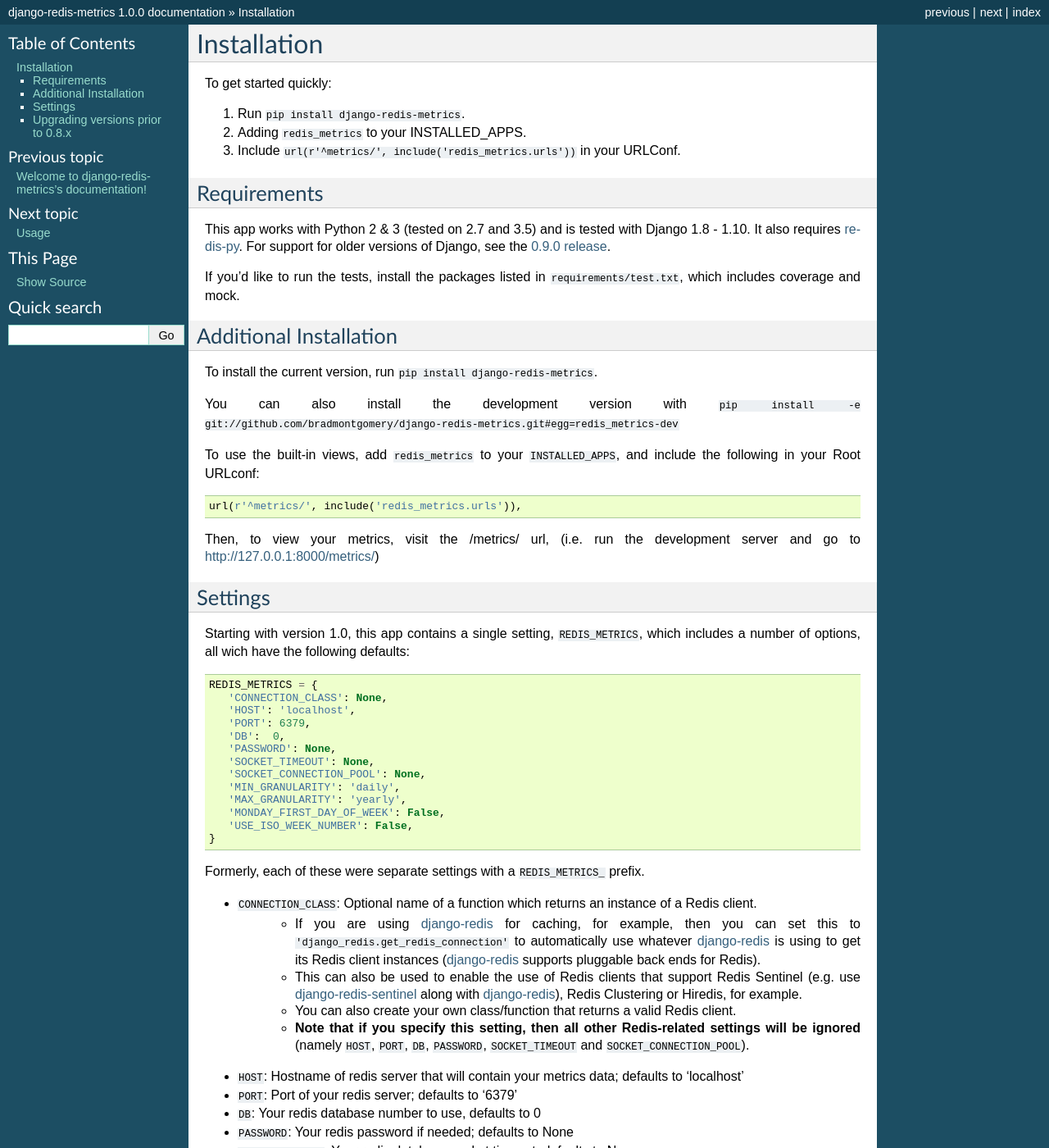
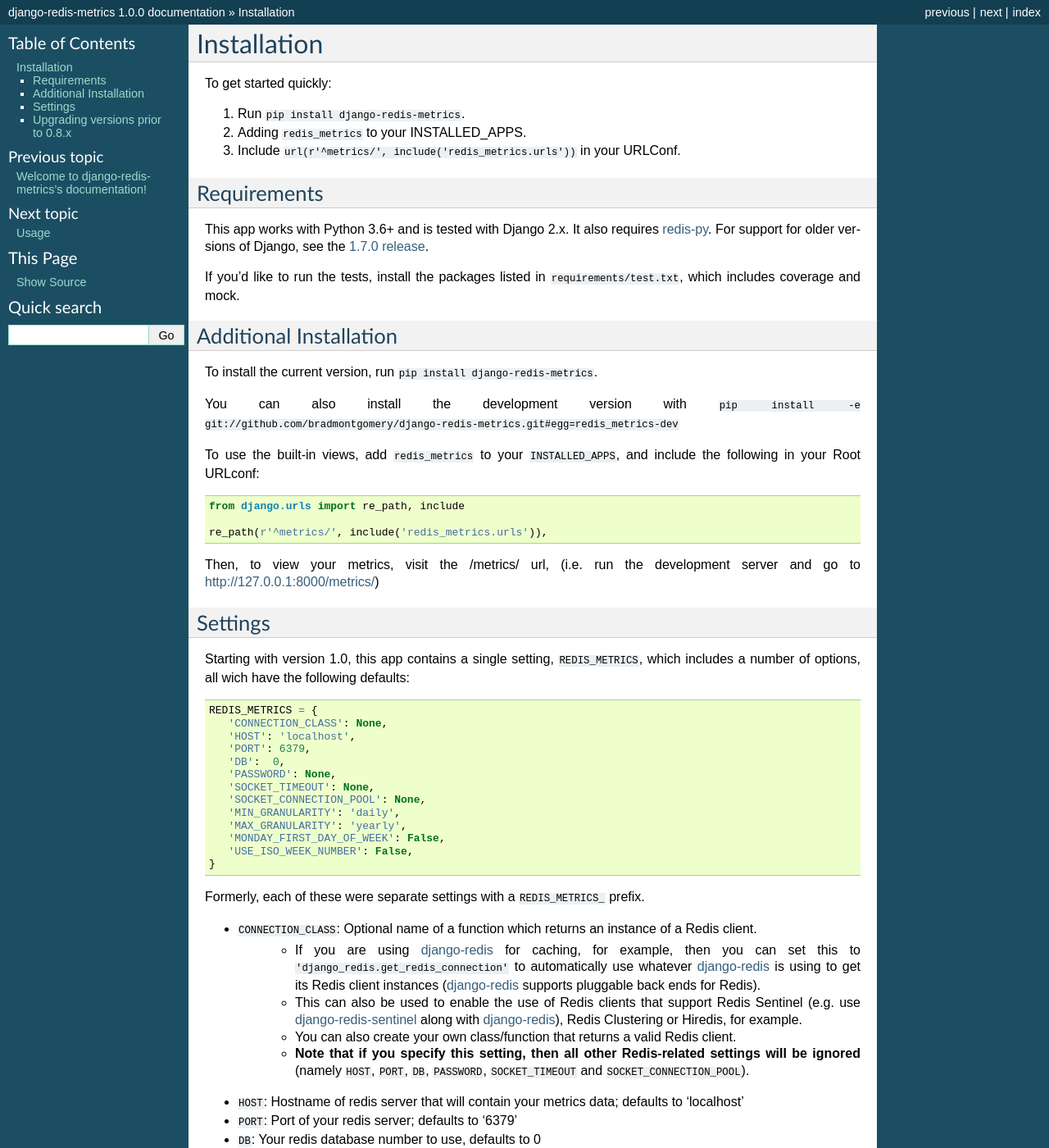
Before and after one commit to bradmontgomery/django-redis-metrics, a Sphinx documentation site: the page built from docs/installation.rst, in a window 1280 px wide and 1400 px high. Shown: the whole window at 82% size. Built offline with Sphinx 7.4.7, drawn with Linux system fonts in a browser that asks for light colours; some of the changed text lies outside the part shown.

Commit message:
updated docs

```diff
--- a/docs/installation.rst
+++ b/docs/installation.rst
@@ -11,9 +11,9 @@
 Requirements
 ------------
 
-This app works with Python 2 & 3 (tested on 2.7 and 3.5) and is tested with
-Django 1.8 - 1.10. It also requires `redis-py`_. For support for older versions
-of Django, see the `0.9.0 release <https://github.com/bradmontgomery/django-redis-metrics/releases/tag/0.9.0>`_.
+This app works with Python 3.6+ and is tested with Django 2.x. It also
+requires `redis-py`_. For support for older versions of Django, see the
+`1.7.0 release <https://github.com/bradmontgomery/django-redis-metrics/releases/tag/v1.7.0>`_.
 
 If you'd like to run the tests, install the packages listed in
 ``requirements/test.txt``, which includes coverage and mock.
@@ -32,7 +32,9 @@
 To use the built-in views, add ``redis_metrics`` to your ``INSTALLED_APPS``,
 and include the following in your Root URLconf::
 
-    url(r'^metrics/', include('redis_metrics.urls')),
+    from django.urls import re_path, include
+
+    re_path(r'^metrics/', include('redis_metrics.urls')),
 
 Then, to view your metrics, visit the /metrics/ url, (i.e. run the development
 server and go to http://127.0.0.1:8000/metrics/)
```
Also changed, not shown: other parts of docs/installation.rst (+2 -1 lines).
